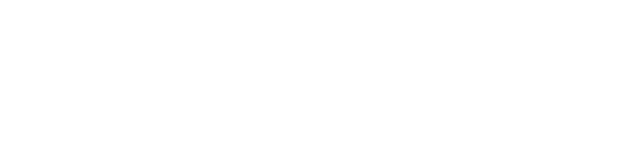
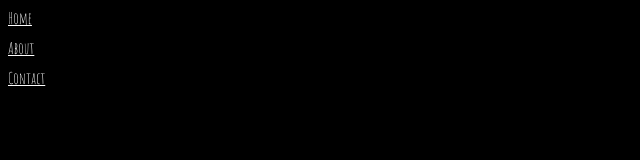
Before and after one commit to MeisterBloo/final-project, a plain HTML site: page index.html in a window 1280 px wide. Shown: the whole page, without its empty margins (0-640 px from the left). Drawn offline with Linux system fonts and the light colour scheme.

Commit message:
It's a start

```diff
--- a/assets/css folder/style.css
+++ b/assets/css folder/style.css
@@ -1,18 +1,20 @@
-h1 {
-    font-family: 'Amatic SC', cursive;
-    text-align: center;
-    margin-top: 400px;
+body {
+    background-color: black;
 }
 
-p {
-    font-family: 'Amatic SC', cursive;
-    text-align: center;
-    font-size: larger;
+nav {
+    background-color: black;
 }
 
-.creepy {
+a {
+    color: white;
+    display: block;
+    width: 15%;
+    font-family: 'Amatic SC', cursive;
+    height: 30px
+}
+
+a:hover{
+    color: red;
     font-family: 'Creepster', cursive;
-    color: rgb(0, 250, 0);
-    font-size: xx-large;
-    text-align: right;
 }
--- a/index.html
+++ b/index.html
@@ -6,8 +6,17 @@
     <meta name="viewport" content="width=device-width, initial-scale=1.0">
     <title>Document</title>
     <link rel="stylesheet" href="assets/css folder/style.css">
+    <link rel="preconnect" href="https://fonts.googleapis.com">
+    <link rel="preconnect" href="https://fonts.gstatic.com" crossorigin>
+    <link href="https://fonts.googleapis.com/css2?family=Amatic+SC&family=Creepster&family=Noto+Serif+JP:wght@200&display=swap" rel="stylesheet">
 </head>
 <body>
-
+    <header>
+        <nav class="navbar1">
+            <a href="index.html">Home</a>
+            <a href="about.html">About</a>
+            <a href="contact.html">Contact</a>
+        </nav>
+    </header>
 </body>
 </html>
```
